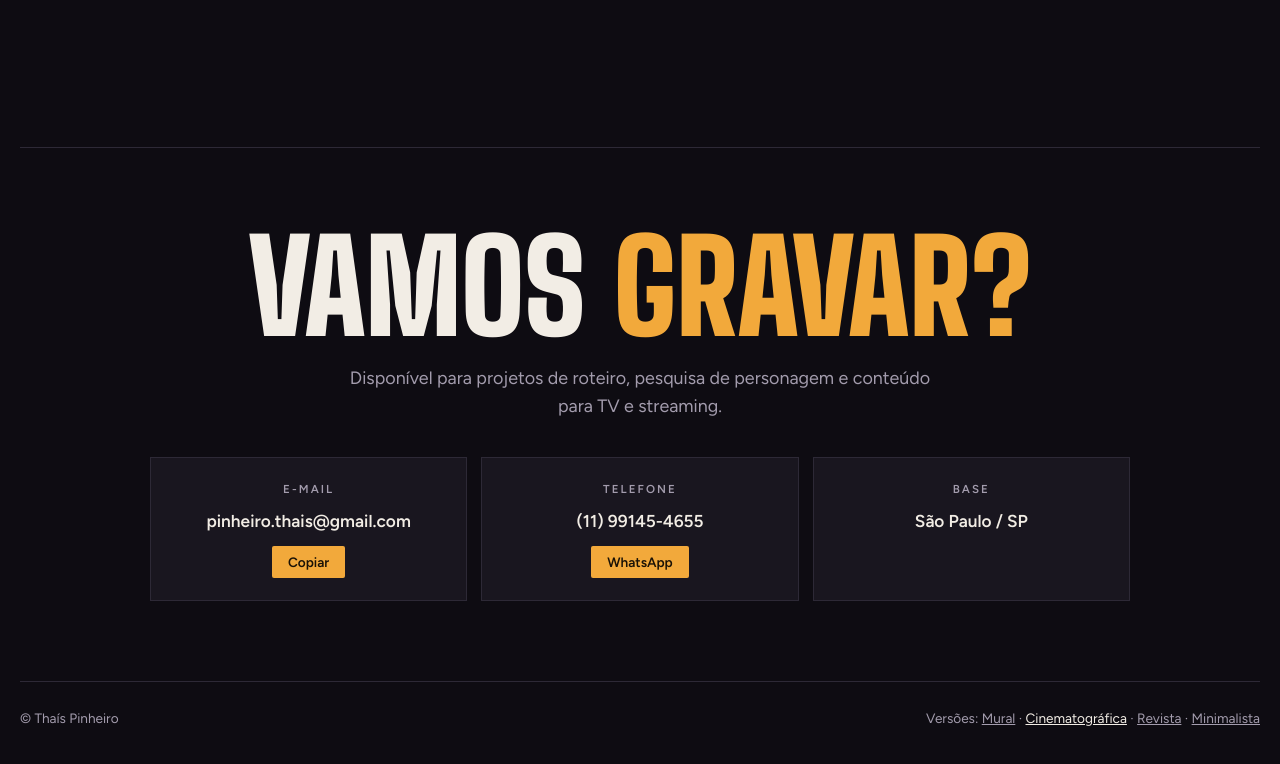
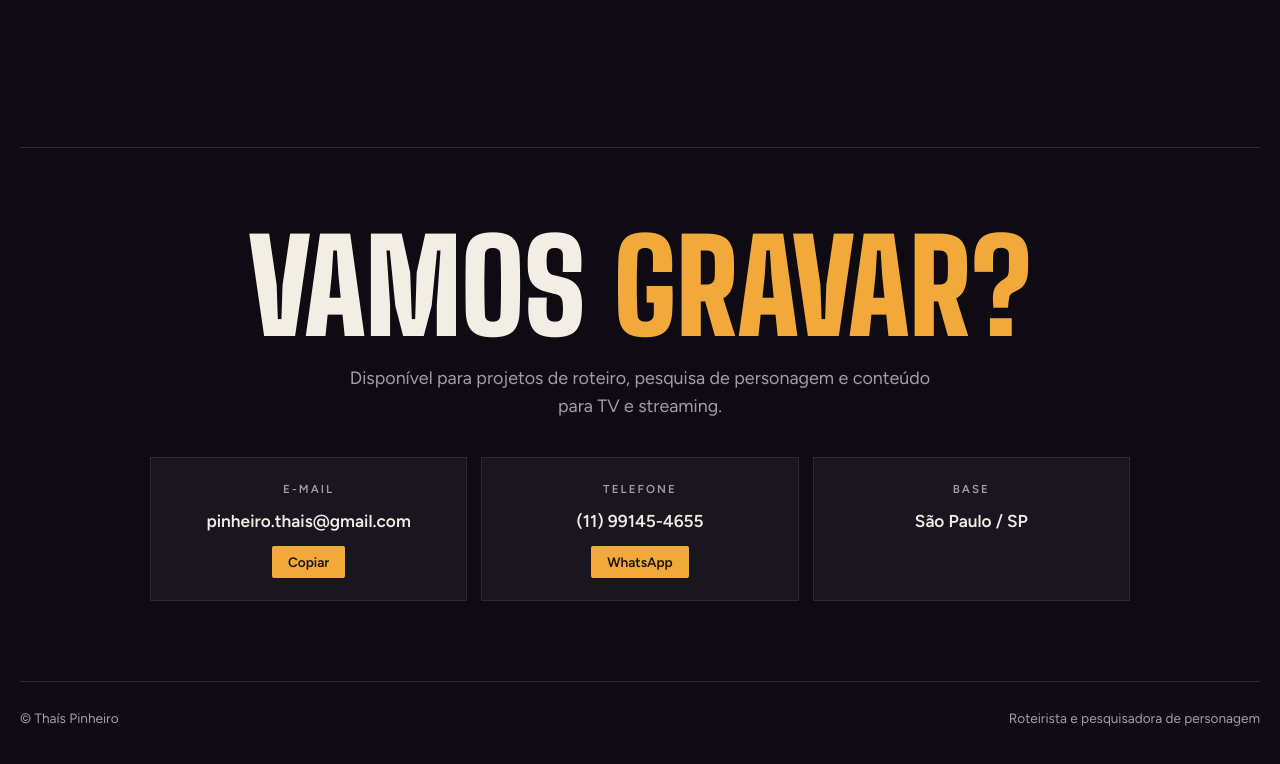
Before and after one commit to thaispinheiro1987/PORTFOLIO, a plain HTML site: page cinema/index.html in a window 1280 px wide. Shown: the part 3845-4609 px from the top of the page. Drawn offline with Linux system fonts and the light colour scheme.

Commit message:
Cinematográfica: remove links para outras versões
Co-Authored-By: Claude Opus 5.5 <noreply@anthropic.com>
Claude-Session: https://claude.ai/code/session_01FjUCGKUiegx5qgHHWTkKoF

```diff
--- a/cinema/index.html
+++ b/cinema/index.html
@@ -190,7 +190,7 @@ dialog::backdrop{background:rgba(5,4,8,.88)}
     </div>
   </section>
 
-  <footer><span>© Thaís Pinheiro</span><span>Versões: <a href="../">Mural</a> · <a href="../cinema/" aria-current="page">Cinematográfica</a> · <a href="../revista/">Revista</a> · <a href="../minimalista/">Minimalista</a></span></footer>
+  <footer><span>© Thaís Pinheiro</span><span>Roteirista e pesquisadora de personagem</span></footer>
 </div></div>
 
 <dialog id="dlg"><div class="dwrap"><button class="x" type="button" id="xb">Fechar ✕</button><div class="pl" id="pl"></div></div></dialog>
```
